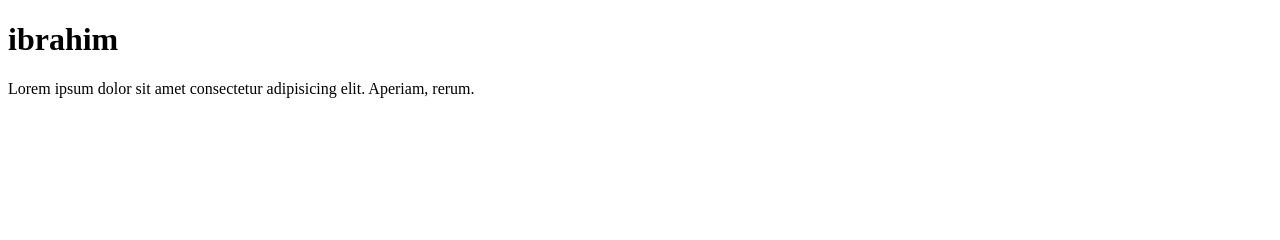
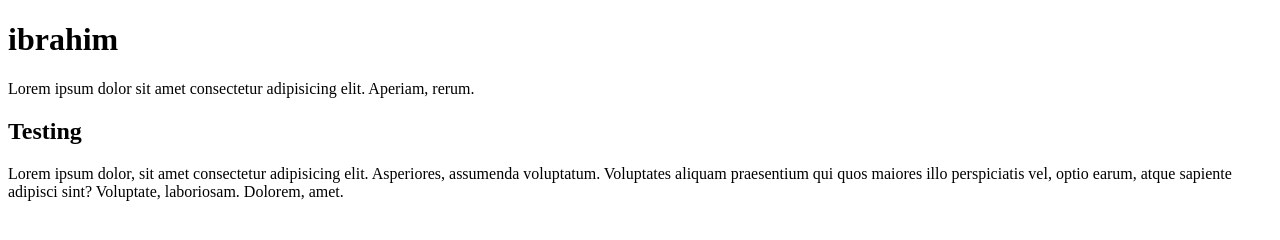
Before and after one commit to baber-khan/Muscle-Power, a plain HTML site: page index.html in a window 1280 px wide. Drawn offline with Linux system fonts and the light colour scheme.

Commit message:
Added h2 and p

```diff
--- a/index.html
+++ b/index.html
@@ -10,5 +10,11 @@
 
     </h1>
     <p>Lorem ipsum dolor sit amet consectetur adipisicing elit. Aperiam, rerum.</p>
+    <h2>Testing </h2>
+    <p>Lorem ipsum dolor, sit amet consectetur adipisicing elit. Asperiores,
+      assumenda voluptatum. Voluptates aliquam praesentium qui quos maiores illo
+      perspiciatis vel, optio earum, atque sapiente adipisci sint? Voluptate,
+      laboriosam. Dolorem, amet.</p>
+
   </body>
 </html>
```
